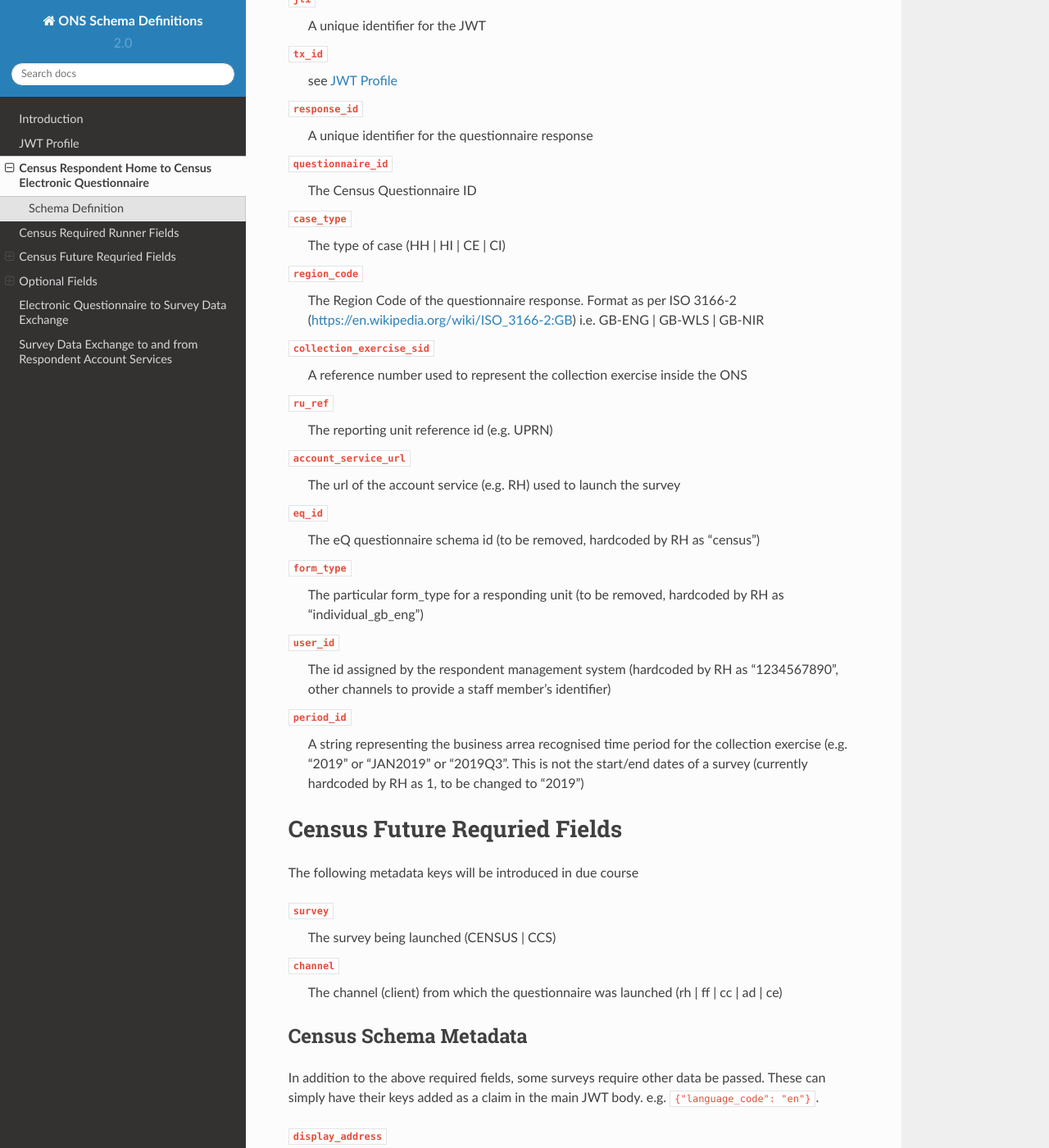
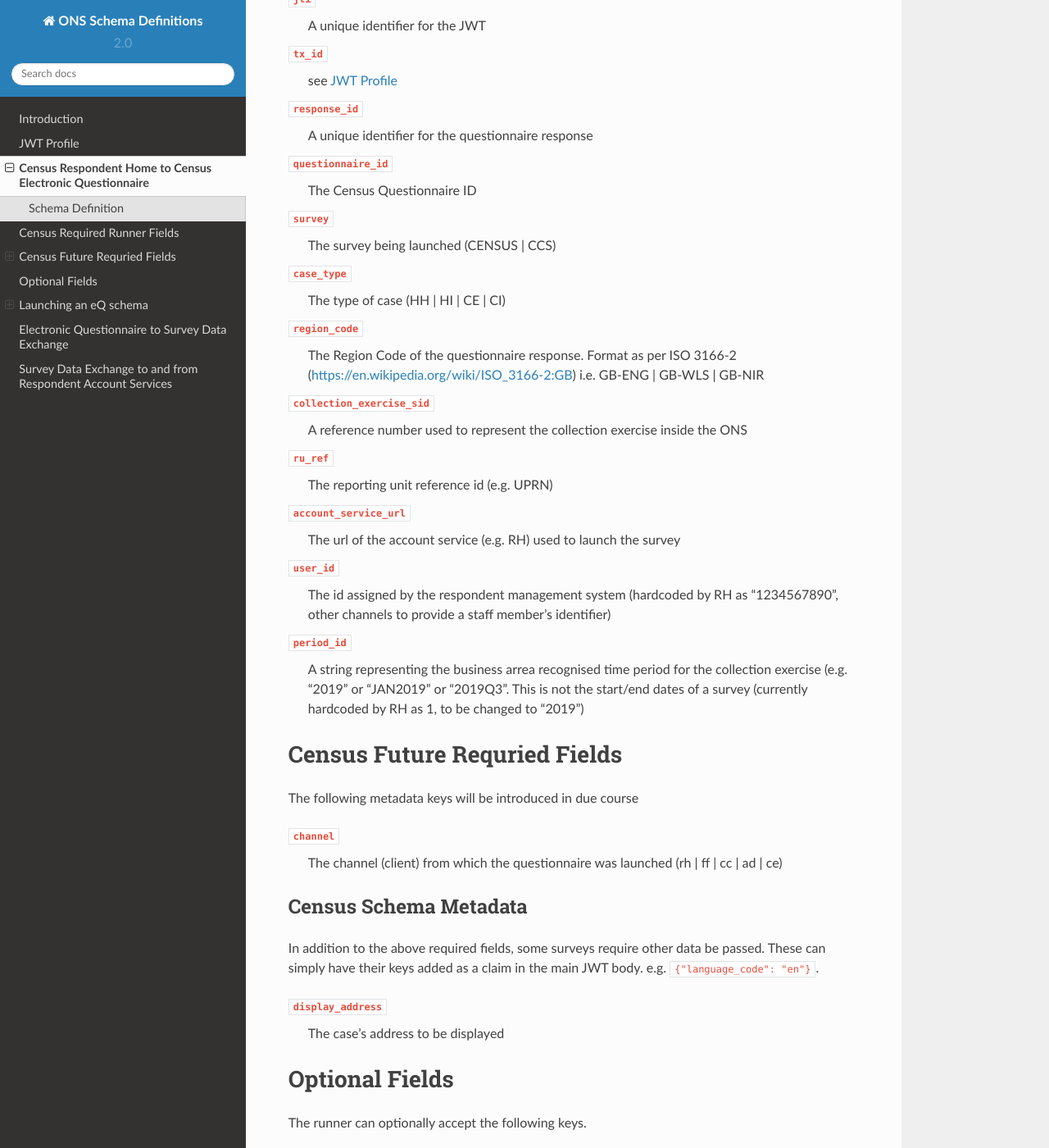
Before and after one commit to ONSdigital/ons-schema-definitions, a Sphinx documentation site: the page built from docs/respondent_management_to_electronic_questionnaire.rst, in a window 1280 px wide and 1400 px high, scrolled down 675 px. Shown: the whole window at 82% size. Built offline with Sphinx 7.4.7 and the Read the Docs theme 2.0.0, drawn with Linux system fonts in a browser that asks for light colours; some of the changed text lies outside the part shown.

Commit message:
Removing eq_id and form_type

```diff
--- a/docs/respondent_management_to_electronic_questionnaire.rst
+++ b/docs/respondent_management_to_electronic_questionnaire.rst
@@ -37,10 +39,6 @@
   The reporting unit reference id (e.g. UPRN)
 ``account_service_url``
   The url of the account service (e.g. RH) used to launch the survey
-``eq_id``
-  The eQ questionnaire schema id (to be removed, hardcoded by RH as "census")
-``form_type``
-  The particular form_type for a responding unit (to be removed, hardcoded by RH as "individual_gb_eng")
 ``user_id``
   The id assigned by the respondent management system (hardcoded by RH as "1234567890", other channels to provide a staff member's identifier)
 ``period_id``
@@ -50,8 +48,6 @@
 -----------------------------
 The following metadata keys will be introduced in due course
 
-``survey``
-  The survey being launched (CENSUS | CCS)
 ``channel``
   The channel (client) from which the questionnaire was launched (rh | ff | cc | ad | ce)
 
@@ -66,6 +62,7 @@
 Optional Fields
 ---------------
 The runner can optionally accept the following keys.
+
 ``schema_name``
   The eQ schema to launch (e.g. census_individual_gb_eng)
 ``case_id``
@@ -80,6 +77,10 @@
   The case reference identified by the above UUID (e.g. "1000000000000001")
 ``account_service_log_out_url``
   The logout url of the account service used to launch the survey.  Not required for services that don't have a log in function (i.e., respondent home)
+
+Launching an eQ schema
+----------------------
+If the schema_name claim is not included (explicitly specifying the questionnaire schema to launch) then the survey, case_type and region_code will be used to map to the corresponding schema. This is primarily intended to support the census.
 
 An example JSON claim
 =====================
```
Also changed, not shown: other parts of docs/respondent_management_to_electronic_questionnaire.rst (+2 -0 lines).
